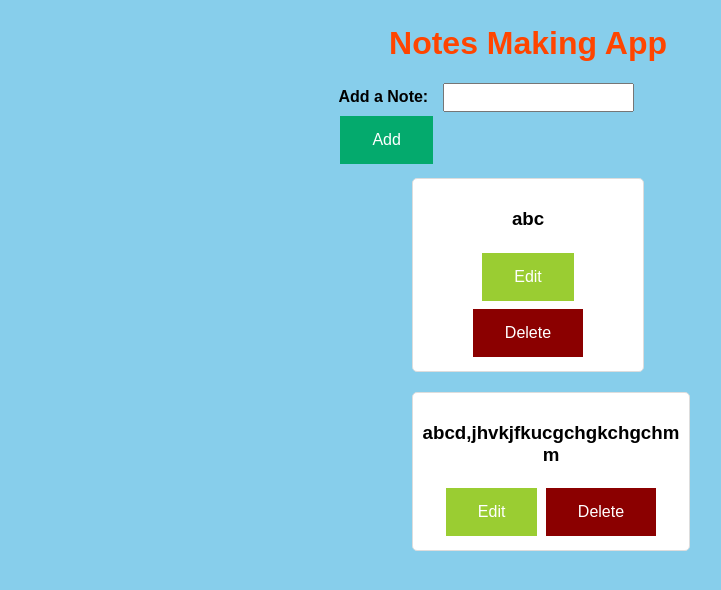
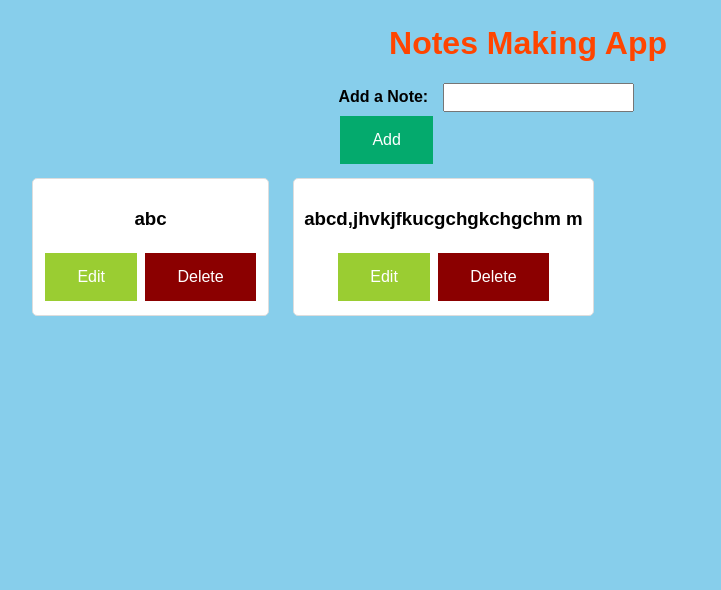
Before and after one commit to Haridhanush/Note-Taking-app-flask, a Flask app: page / in a window 1280 px wide. Shown: the top 590 px of the page, without its empty margins (112-833 px from the left). Run offline with Flask 3, Linux system fonts and the light colour scheme; data comes from the database, SQL or seed files in the repository.

Commit message:
Update style.css

```diff
--- a/Note-Taking-App/static/style.css
+++ b/Note-Taking-App/static/style.css
@@ -12,7 +12,7 @@ h1 {
 ul {
     margin: auto;
     list-style-type: none;
-    width: 20%;
+    width: 80%;
     padding: 0;
 
 }
```
